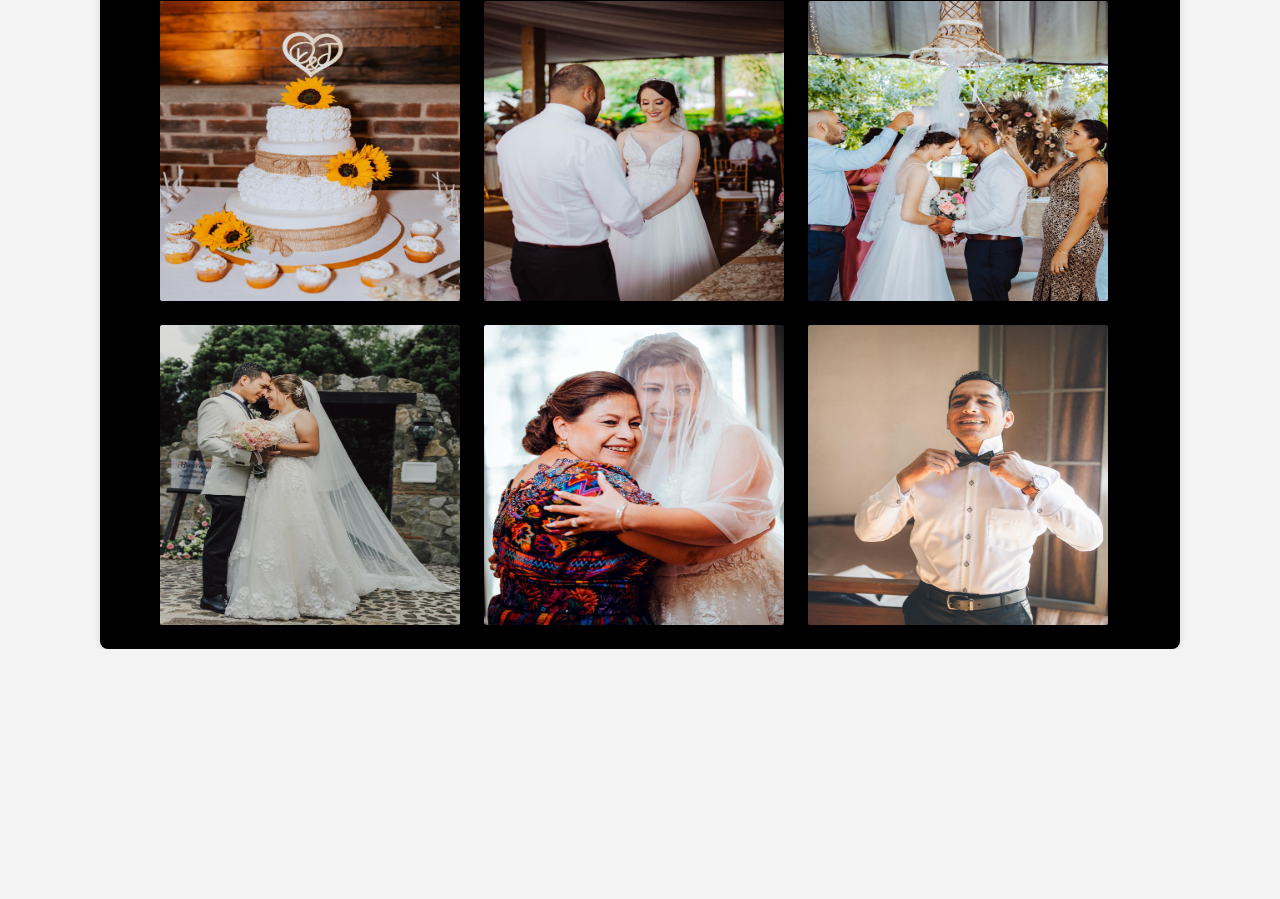
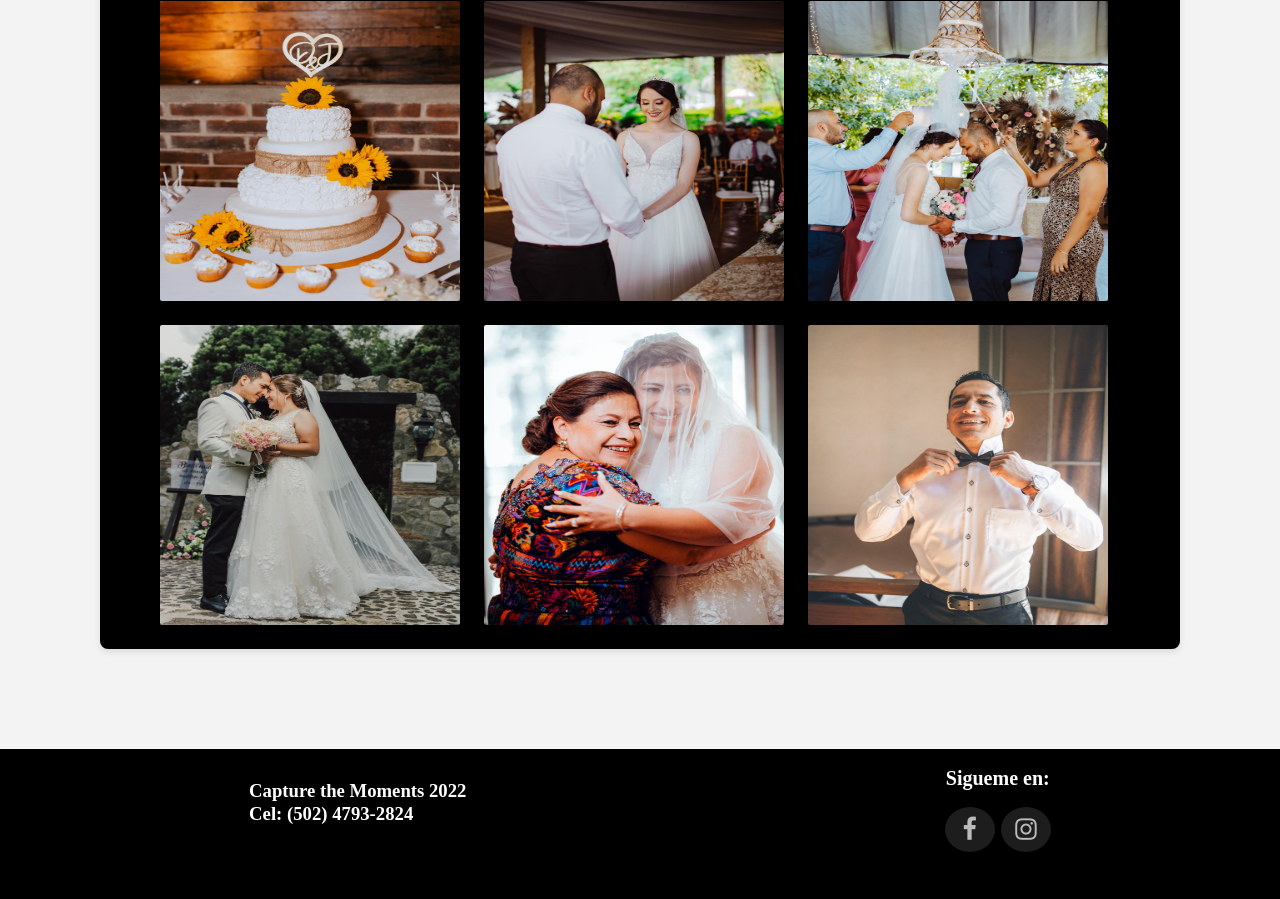
Before and after one commit to sgamarro/Capture-the-moments, a plain HTML site: page galeria.html in a window 1280 px wide. Shown: the part 1568-2467 px from the top of the page. Before the commit the page ends 2217 px from the top, so only its background shows below. Drawn offline with Linux system fonts and the light colour scheme.

Commit message:
saved changes

```diff
--- a/galeria.html
+++ b/galeria.html
@@ -7,6 +7,7 @@
     <meta name="viewport" content="width=device-width, initial-scale=1.0">
     <title>Capture the Moments</title>
     <link rel="stylesheet" href="style.css">
+    <link rel="stylesheet" href="https://cdnjs.cloudflare.com/ajax/libs/font-awesome/4.7.0/css/font-awesome.min.css">
 </head>
 
 <body>
@@ -15,8 +16,8 @@
     </div>
     <div class="galeria-nav">
         <a href="index.html">Inicio</a>
+        <a href="bio.html">Alessandro</a>
         <a href="galeria.html">Galeria</a>
-        <a href="#">Clientes</a>
         <a href="#">Contacto</a>
     </div>
     <nav class="content-mini-nav">
@@ -120,6 +121,20 @@
     </main>
 
 
+    <footer>
+        <div class="footer-container">
+            <div class="footer-info">
+                <h3>Capture the Moments 2022</h3>
+                <h3>Cel: (502) 4793-2824</h3>
+            </div>
+            <div class="footer-icons">
+                <h4>Sigueme en:</h4>
+                <a href="https://www.facebook.com/photographerGarciapaz" class="fa fa-facebook" target="_blank"></a>
+                <a href="https://www.instagram.com/capture.themoments94/" class="fa fa-instagram" target="_blank"></a>
+            </div>
+        </div>
+    </footer>
+
     <script src="app.js"></script>
 </body>
 
--- a/style.css
+++ b/style.css
@@ -1,5 +1,6 @@
 body{
     margin: 0;
+    padding: 0;
     background-color: rgb(243, 243, 243);
 }
 #logo{
@@ -137,3 +138,50 @@ main{
     margin-top:20px;
     margin-left: 40px;
 }
+footer{
+    margin-top: 100px;
+    height: 150px;
+    background-color: #000;
+    color: rgb(254, 254, 255);
+}
+.footer-container{
+    display: flex;
+    justify-content: space-around;
+
+}
+.footer-info{
+    line-height: 5px;
+    margin: 20px;
+}
+.footer-icons{
+   line-height: 5px;
+    font-size: 25px;
+}
+.footer-icons h4{
+    font-size: 20px;
+    text-align: center;
+}
+.fa{
+   width: 30px;
+    padding: 10px;
+    text-align: center;
+    text-decoration: none;
+}
+.fa-facebook{
+ color: rgb(187, 187, 187);
+ background-color: rgb(29, 29, 29);
+ border-radius: 50%;
+}
+.fa-instagram{
+    color: rgb(187, 187, 187);
+ background-color: rgb(29, 29, 29);
+ border-radius: 50%;
+}
+.fa-facebook:hover{
+    background: #3B5998;
+    color: white;
+}
+.fa-instagram:hover{
+    background: #f40083;
+    color: white;
+}
```
Also changed, not shown: index.html (+1 -2 lines), bio.html (added).
